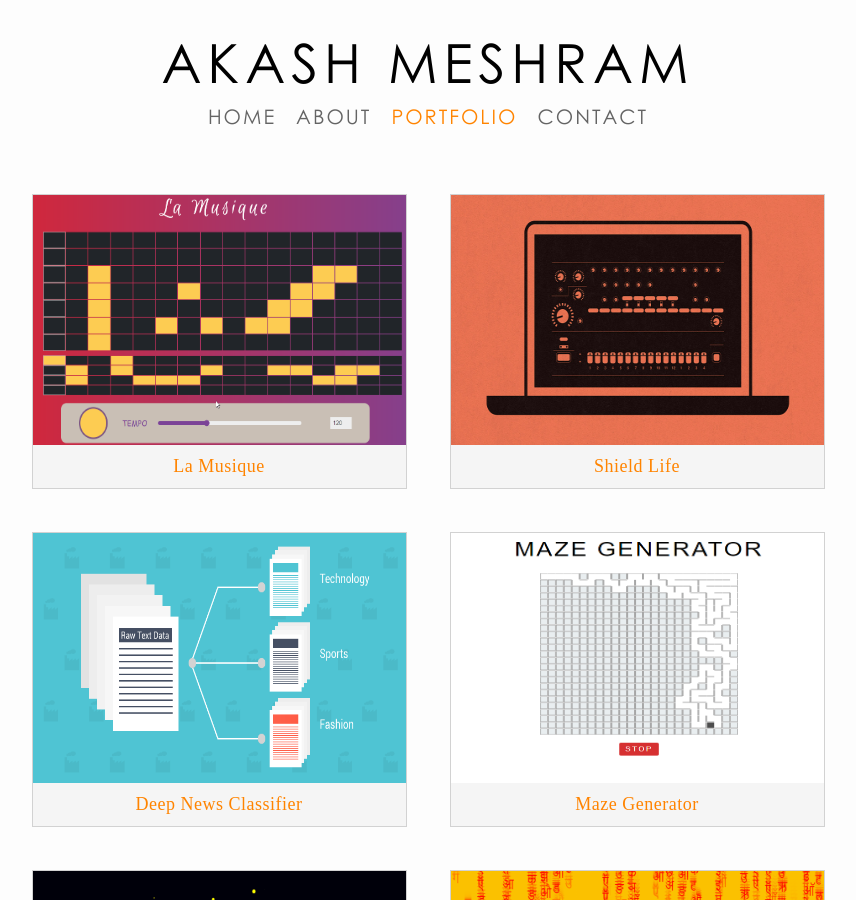
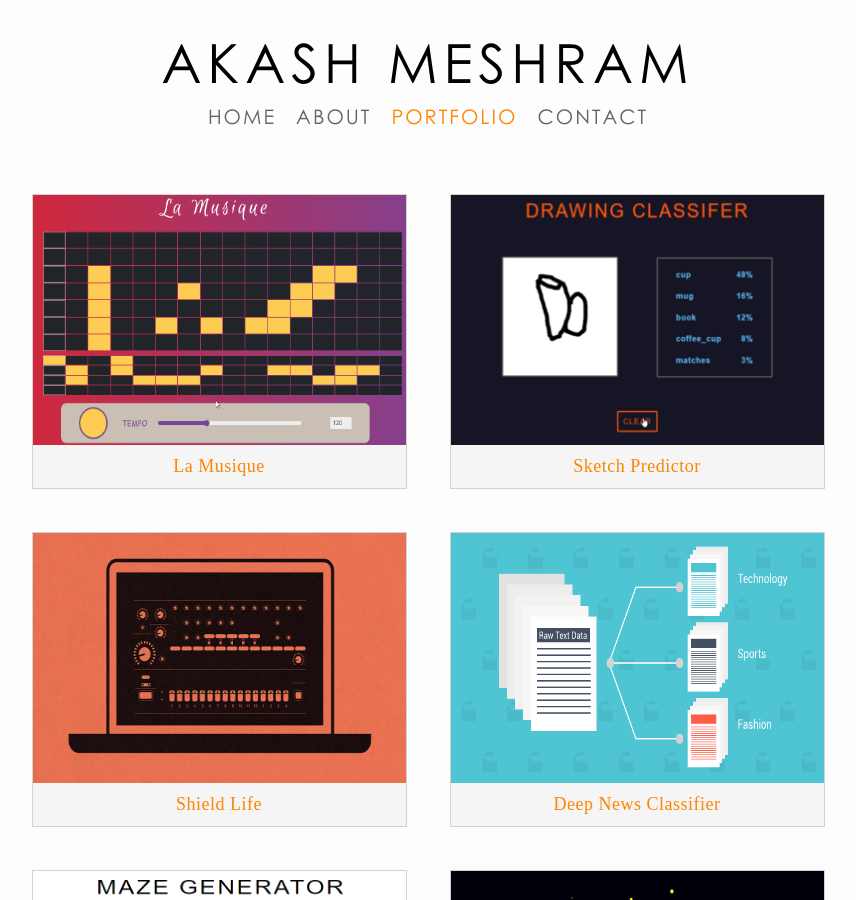
Before and after one commit to akashmeshram/old_website, a Jekyll site: the page built from pages/work.html, in a window 1280 px wide and 900 px high. Shown: the whole window, without its empty margins (212-1068 px from the left). Built offline with Jekyll 4.4.1, drawn with Linux system fonts in a browser that asks for light colours; nearby versions of some CDN libraries.

Commit message:
Update data.yml

```diff
--- a/_data/data.yml
+++ b/_data/data.yml
@@ -1,6 +1,10 @@
 - name: La Musique
   image: /assets/app-img/lamusic.png
   link: /work/lamusic.html
+
+- name: Sketch Predictor
+  image: /assets/app-img/drw.png
+  link: /work/drw.html
 
 - name: Shield Life
   image: /assets/app-img/slife.png
```
